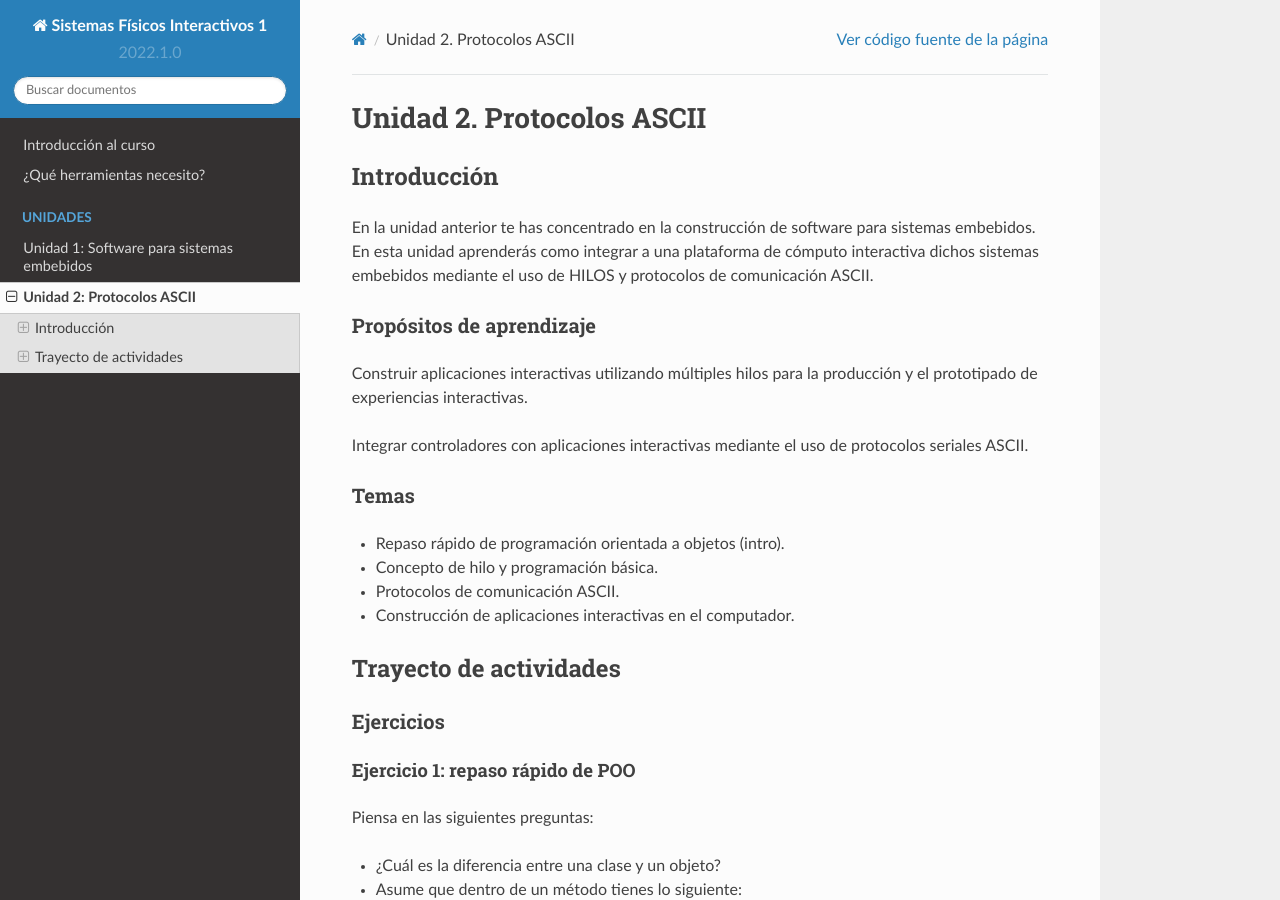
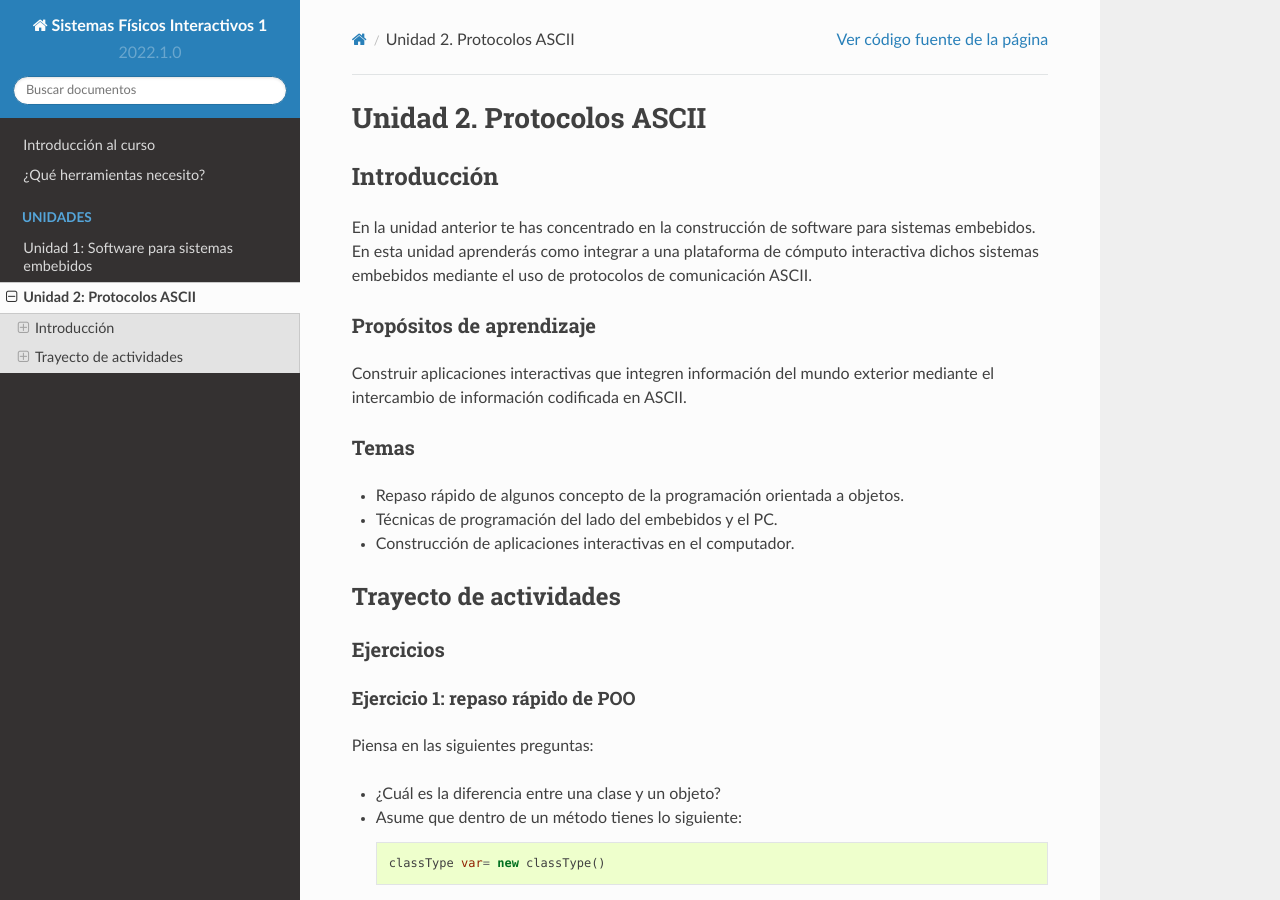
Before and after one commit to juanferfranco/SistemasFisicosInteractivos1, a Sphinx documentation site: the page built from docs/_unidad2/unidad2.rst, in a window 1280 px wide and 900 px high. Built offline with Sphinx 7.4.7 and the Read the Docs theme 2.0.0, drawn with Linux system fonts in a browser that asks for light colours; pages that are not in the unit, such as notebooks, are missing from menus.

Commit message:
Update Unit2 purpose

```diff
--- a/docs/_unidad2/unidad2.rst
+++ b/docs/_unidad2/unidad2.rst
@@ -8,23 +8,21 @@ En la unidad anterior te has concentrado en
 la construcción de software para sistemas embebidos.
 En esta unidad aprenderás como integrar a una plataforma
 de cómputo interactiva dichos sistemas embebidos mediante
-el uso de HILOS y protocolos de comunicación ASCII.
+el uso de protocolos de comunicación ASCII.
 
 Propósitos de aprendizaje
 *****************************
 
-Construir aplicaciones interactivas utilizando múltiples hilos
-para la producción y el prototipado de experiencias interactivas.
-
-Integrar controladores con aplicaciones interactivas mediante
-el uso de protocolos seriales ASCII.
+Construir aplicaciones interactivas que integren información
+del mundo exterior mediante el intercambio de información
+codificada en ASCII.
 
 Temas
 ********
 
-* Repaso rápido de programación orientada a objetos (intro).
-* Concepto de hilo y programación básica.
-* Protocolos de comunicación ASCII.
+* Repaso rápido de algunos concepto de la programación orientada
+  a objetos.
+* Técnicas de programación del lado del embebidos y el PC.
 * Construcción de aplicaciones interactivas en el computador.
 
 Trayecto de actividades
@@ -519,18 +517,6 @@ Nota que esto mismo ocurre en el caso del programa del ESP32 con
   ejemplo.
 
 
-  Trabajo autónomo 1
-  *********************
-  (Tiempo estima: 1 horas 20 minutos)
-
-  Reproduce el ejercicio 3 y analiza con detenimiento su funcionamiento. Repite
-  de memoria el ejercicio considerando que cada vez que el PC manda el carácter ``1``
-  el microcontrolador debe responder con la cadena ``Hello from ESP32``.
-
-
-  Sesión 2
-  ************
-
   Ejercicio 4: comunicación y operaciones de I/O bloqueantes en el computador
   ^^^^^^^^^^^^^^^^^^^^^^^^^^^^^^^^^^^^^^^^^^^^^^^^^^^^^^^^^^^^^^^^^^^^^^^^^^^^^
 
@@ -851,14 +837,6 @@ Nota que esto mismo ocurre en el caso del programa del ESP32 con
       Task2();
     }
 
-  Trabajo autónomo 2
-  *********************
-  (Tiempo estima: 1 horas 20 minutos)
-
-  Estudia en detalle los dos retos anteriores. Entiende cómo funcionan. Una vez lo hagas,
-  vuelve a hacerlos pero esta vez de memoria, no veas la solución.
-
-
   Evaluación de la unidad
   --------------------------
 
```
